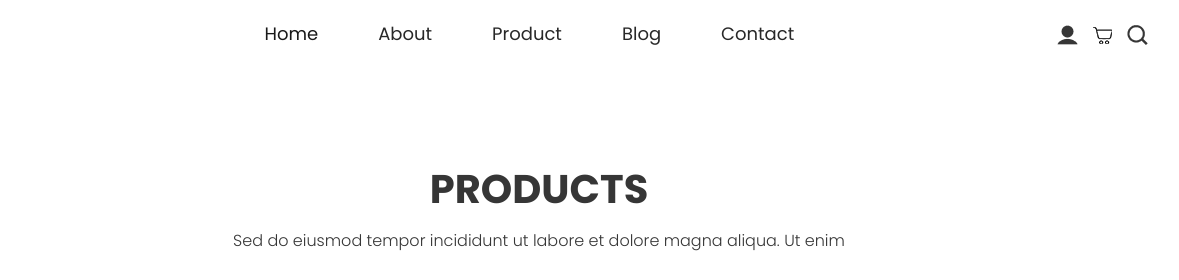
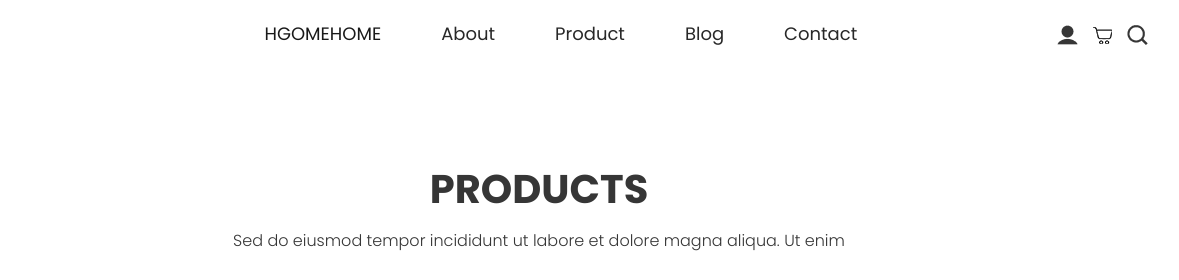
Before and after one commit to bigsuh/testt, a plain HTML site: page product.html in a window 1280 px wide. Shown: the top 280 px of the page, 101-1280 px from the left. Drawn offline with nearby package versions, Linux system fonts and the light colour scheme; files whose address does not match are found by name.

Commit message:
PRODUCT HOME COMMIT

```diff
--- a/product.html
+++ b/product.html
@@ -42,7 +42,7 @@
                <div class="collapse navbar-collapse" id="navbarSupportedContent">
                   <ul class="navbar-nav mr-auto">
                      <li class="nav-item active">
-                        <a class="nav-link" href="index.html">Home</a>
+                        <a class="nav-link" href="index.html">HGOMEHOME</a>
                      </li>
                      <li class="nav-item">
                         <a class="nav-link" href="about.html">About</a>
```
